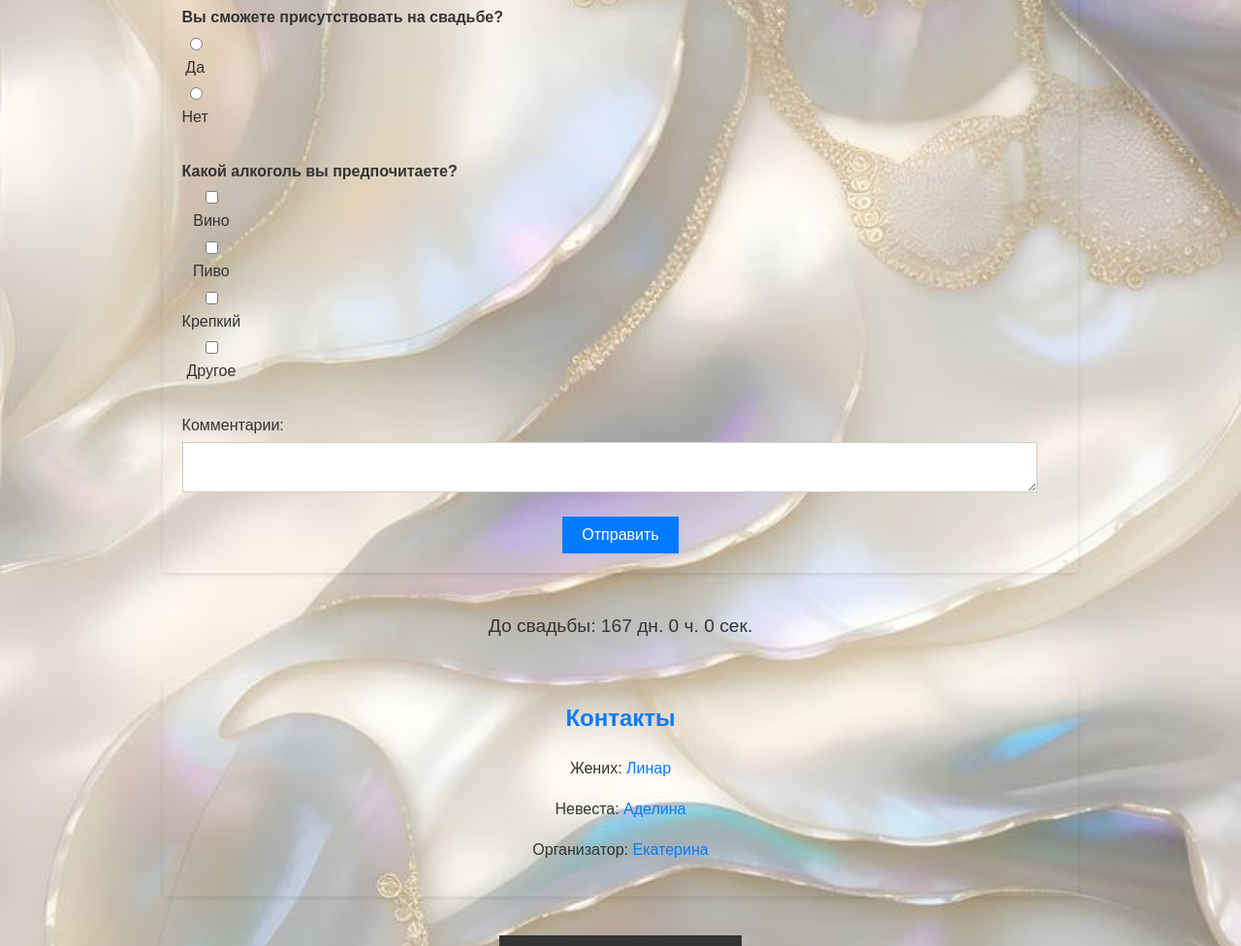
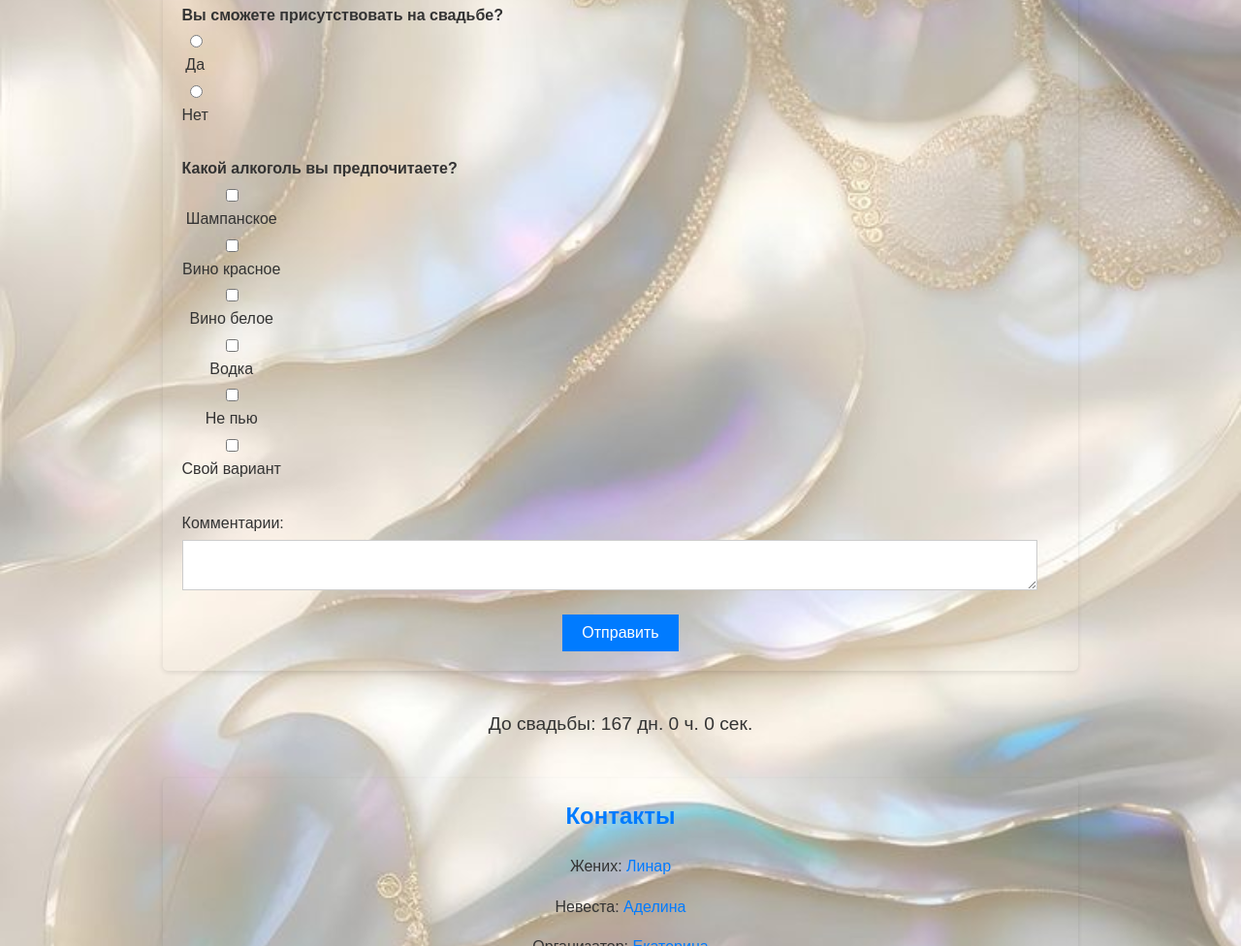
Before and after one commit to VD057z/Svad-ba2, a website: page index.html in a window 1280 px wide. Shown: the part 1286-2262 px from the top of the page at 97% size. Drawn offline with Linux system fonts and the light colour scheme.

Commit message:
Update index.html

```diff
--- a/index.html
+++ b/index.html
@@ -3,7 +3,7 @@
 <head>
     <meta charset="UTF-8">
     <meta name="viewport" content="width=device-width, initial-scale=1.0">
-    <h1>Свадьба <br>Линара и Аделины</h1>
+    <title>Свадьба Линара и Аделины</title>
      <link rel="stylesheet" href="style.css">
       <style>
        body {
@@ -36,20 +36,16 @@
     </header>
 
     <main>
-        <section class="couple-info">
-            <p>Линар & Аделина</p>
-        </section>
-
       <section class="location-info">
           <h2>Место свадьбы</h2>
-          <img src="" alt="Фото места свадьбы">
+          <img src="08-meliot-spa-otel-300-min.png" alt="Фото места свадьбы">
           <p>СПА-Отель "Мелиот"</p>
           <p>г. Челябинск, ул. С. Юлаева, 17г</p>
       </section>
 
         <section class="schedule">
              <h2>Расписание свадебного дня</h2>
-              <img src="" alt="Расписание свадебного дня">
+              <img src="torj.png" alt="Расписание свадебного дня">
         </section>
 
         <section class="dresscode">
@@ -85,17 +81,21 @@
                   </div>
                </div>
 
-               <div class="form-group">
+                <div class="form-group">
                     <label class="question">Какой алкоголь вы предпочитаете?</label>
                     <div class="checkbox-group">
-                         <input type="checkbox" id="alcohol-wine" name="alcohol" value="Вино">
-                        <label for="alcohol-wine">Вино</label>
-                        <input type="checkbox" id="alcohol-beer" name="alcohol" value="Пиво">
-                        <label for="alcohol-beer">Пиво</label>
-                        <input type="checkbox" id="alcohol-strong" name="alcohol" value="Крепкий">
-                        <label for="alcohol-strong">Крепкий</label>
-                        <input type="checkbox" id="alcohol-other" name="alcohol" value="other">
-                        <label for="alcohol-other">Другое</label>
+                       <input type="checkbox" id="alcohol-champagne" name="alcohol" value="Шампанское">
+                        <label for="alcohol-semi-sweet-champagne">Шампанское</label>
+                        <input type="checkbox" id="alcohol-red-wine" name="alcohol" value="Вино красное">
+                        <label for="alcohol-red-wine">Вино красное</label>
+                        <input type="checkbox" id="alcohol-semi-dry-wine" name="alcohol" value="Вино белое">
+                        <label for="alcohol-white-wine">Вино белое</label>
+                        <input type="checkbox" id="alcohol-vodka" name="alcohol" value="Водка">
+                        <label for="alcohol-vodka">Водка</label>
+                         <input type="checkbox" id="alcohol-none" name="alcohol" value="Не пью">
+                        <label for="alcohol-none">Не пью</label>
+                         <input type="checkbox" id="alcohol-other" name="alcohol" value="other">
+                        <label for="alcohol-other">Свой вариант</label>
                         <input type="text" id="alcohol-other-text" name="alcohol-other-text" style="display: none;">
                     </div>
                 </div>
```
